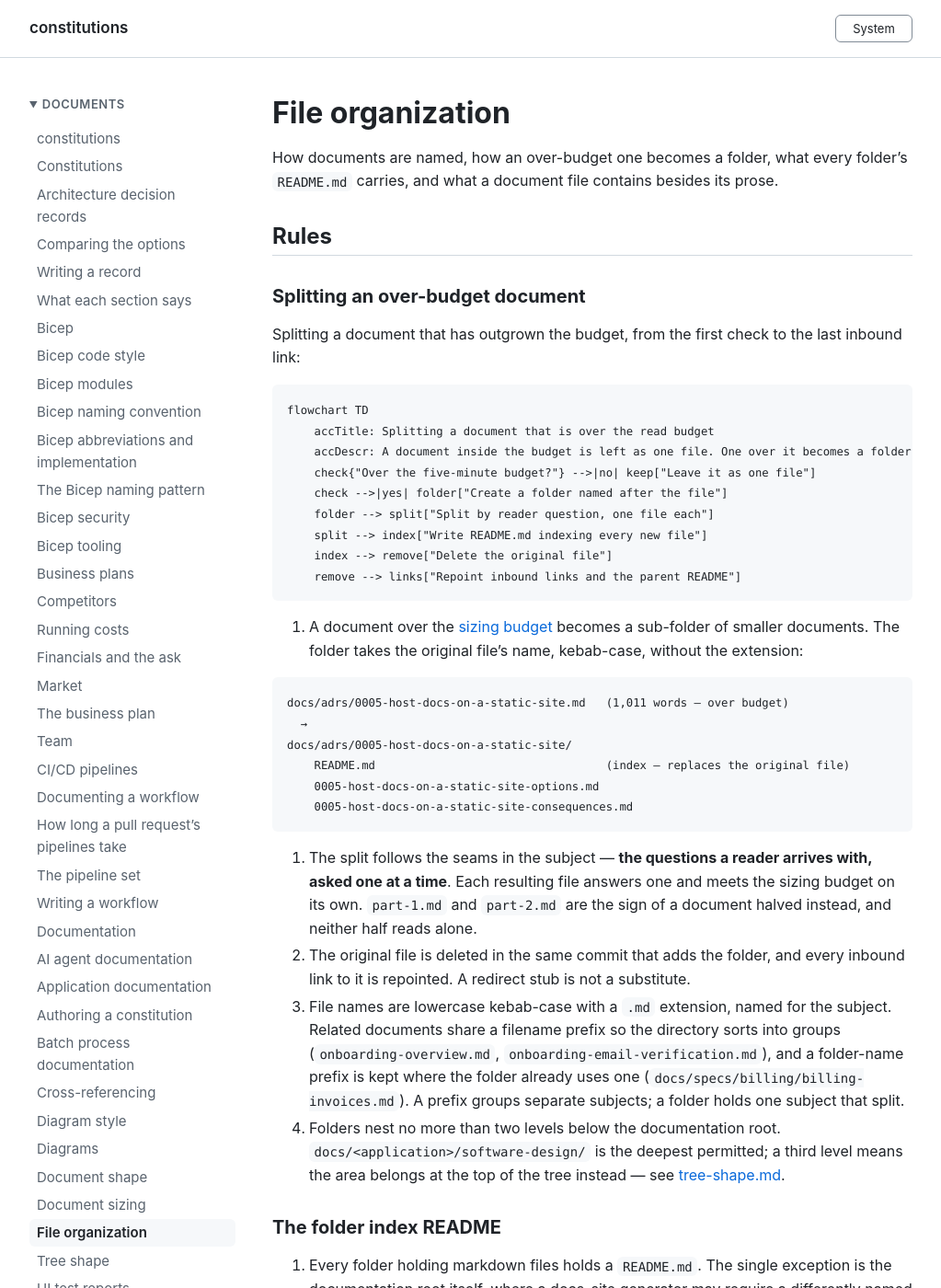
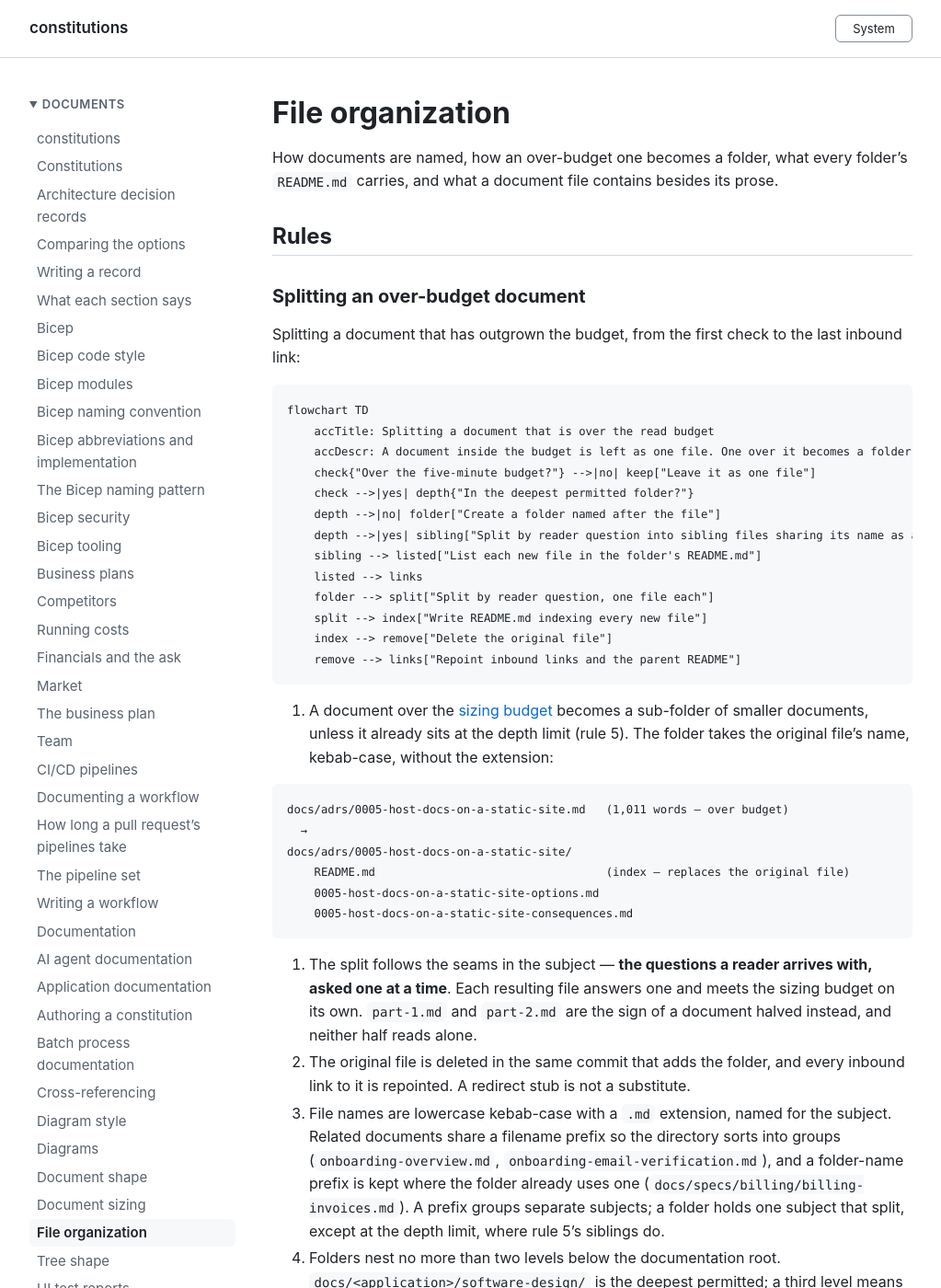
Before and after one commit to polikeiji/constitutions, a Jekyll site: the page built from constitutions/documentation/file-organization.md, in a window 1280 px wide and 1400 px high. Shown: the whole window at 92% size, without its empty margins (128-1151 px from the left). Built offline with Jekyll 4.4.1, drawn with Linux system fonts in a browser that asks for light colours; our own code applies the rules of GitHub Pages for plain Markdown files; a script that is not in the unit is left out; some of the changed text lies outside the part shown.

Commit message:
docs(documentation): say how to split a page at the depth limit
Rule 1 sends an over-budget document to a sub-folder and rule 5 stops
folders two levels down, so a page already at that depth had no route.
Rule 5 now gives it one: sibling files sharing the original's name as a
prefix, each listed in the folder's README. Rules 1 and 4 and the
flowchart name the exception so nothing contradicts it. The limit stays.

Closes #70

Co-Authored-By: Claude Opus 5.5 <noreply@anthropic.com>

````diff
--- a/constitutions/documentation/file-organization.md
+++ b/constitutions/documentation/file-organization.md
@@ -13,9 +13,13 @@ link:
 ```mermaid
 flowchart TD
     accTitle: Splitting a document that is over the read budget
-    accDescr: A document inside the budget is left as one file. One over it becomes a folder named after the file, split by reader question, with a README indexing the new files; the original is then deleted and every inbound link and the parent README repointed.
+    accDescr: A document inside the budget is left as one file. One over it becomes a folder named after the file, split by reader question, with a README indexing the new files; the original is then deleted and every inbound link and the parent README repointed. A document already in the deepest permitted folder splits into sibling files instead, each listed in that folder's README, and every inbound link to a moved section is repointed.
     check{"Over the five-minute budget?"} -->|no| keep["Leave it as one file"]
-    check -->|yes| folder["Create a folder named after the file"]
+    check -->|yes| depth{"In the deepest permitted folder?"}
+    depth -->|no| folder["Create a folder named after the file"]
+    depth -->|yes| sibling["Split by reader question into sibling files sharing its name as a prefix"]
+    sibling --> listed["List each new file in the folder's README.md"]
+    listed --> links
     folder --> split["Split by reader question, one file each"]
     split --> index["Write README.md indexing every new file"]
     index --> remove["Delete the original file"]
@@ -23,7 +27,8 @@ flowchart TD
 ```
 
 1. A document over the [sizing budget](document-sizing.md) becomes a sub-folder of smaller
-   documents. The folder takes the original file's name, kebab-case, without the extension:
+   documents, unless it already sits at the depth limit (rule 5). The folder takes the
+   original file's name, kebab-case, without the extension:
 
 ```text
 docs/adrs/0005-host-docs-on-a-static-site.md   (1,011 words — over budget)
@@ -44,10 +49,22 @@ docs/adrs/0005-host-docs-on-a-static-site/
    Related documents share a filename prefix so the directory sorts into groups
    (`onboarding-overview.md`, `onboarding-email-verification.md`), and a folder-name prefix
    is kept where the folder already uses one (`docs/specs/billing/billing-invoices.md`). A
-   prefix groups separate subjects; a folder holds one subject that split.
+   prefix groups separate subjects; a folder holds one subject that split, except at the
+   depth limit, where rule 5's siblings do.
 5. Folders nest no more than two levels below the documentation root.
    `docs/<application>/software-design/` is the deepest permitted; a third level means the
    area belongs at the top of the tree instead — see [tree-shape.md](tree-shape.md).
+   An over-budget document in a folder at that depth has no room for a sub-folder, so it
+   splits into sibling files in the same folder. The siblings share the original's name as
+   a prefix, each is listed in the folder's `README.md`, rule 2's seams apply, and every
+   inbound link to a moved section is repointed. The limit itself stays where it is:
+
+```text
+docs/specs/billing/billing-invoices.md             (1,079 words — over budget, at the limit)
+  →
+docs/specs/billing/billing-invoices.md             (keeps what a reader arrives at first)
+docs/specs/billing/billing-invoices-corrections.md
+```
 
 ### The folder index README
 
````
